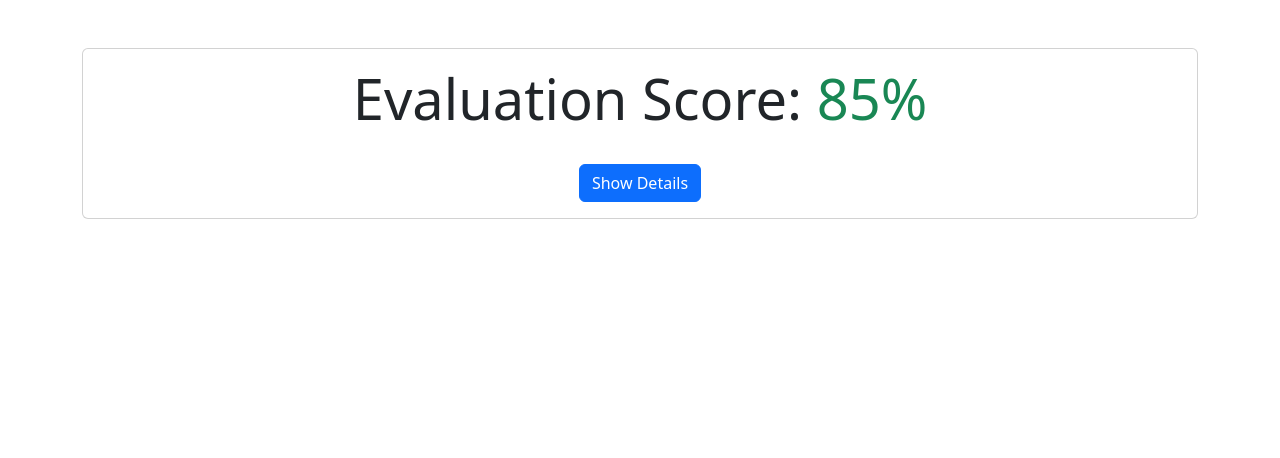
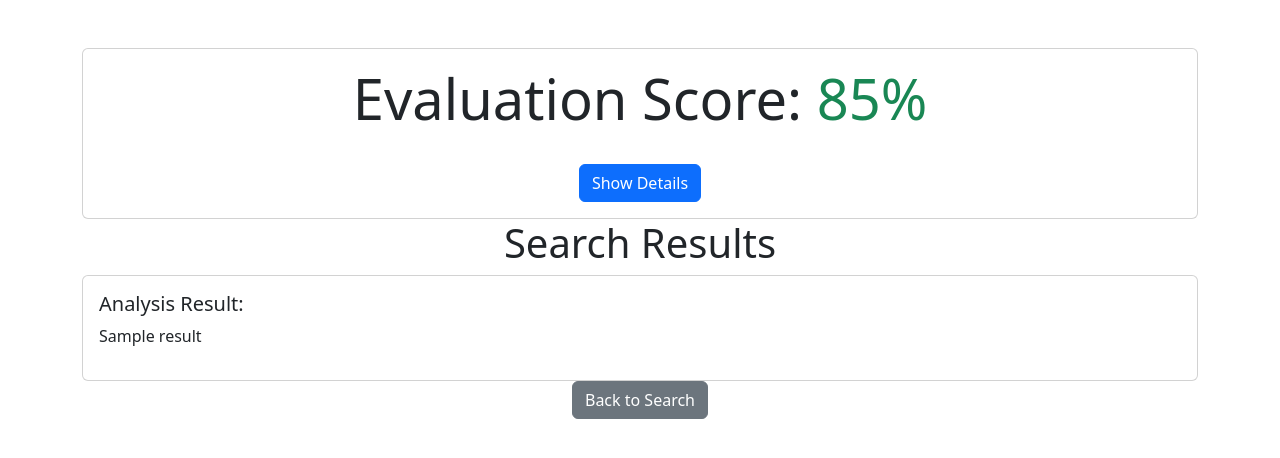
Before and after one commit to Vitalieww/xmas, a Flask app: template templates/result.html in a window 1280 px wide. Shown: the top 458 px of the page. Run offline with Flask 3, Linux system fonts and the light colour scheme; the template is opened without the code that fills it: most values are stand-ins (such as "Sample title", 1, 10 or a date in 2020).

Commit message:
second prototype

```diff
--- a/app.py
+++ b/app.py
@@ -1,5 +1,5 @@
 from flask import Flask, render_template, request
-from algocop import text_analysis
+from algocop import text_analysis  # Assuming this is your text analysis function
 
 app = Flask(__name__)
 
@@ -7,12 +7,14 @@ app = Flask(__name__)
 def index():
     return render_template('index.html')
 
-@app.route('/search', methods=['GET', 'POST'])
+@app.route('/search', methods=['GET'])
 def search():
-    # Handle the search request
-    query = request.args.get('search')  # Get the search input
-    print(text_analysis(query))
-    return render_template("result.html")
+    query = request.args.get('search')  # Get the search input from the query string
+    if query:
+        result = text_analysis(query)  # Process the query with your text_analysis function
+        return render_template('result.html', result=result)  # Pass the result to the result page
+    else:
+        return render_template('index.html', error="Please enter a query.")  # Handle empty query
 
 if __name__ == '__main__':
     app.run(debug=True)
--- a/templates/result.html
+++ b/templates/result.html
@@ -3,49 +3,40 @@
 <head>
   <meta charset="UTF-8">
   <meta name="viewport" content="width=device-width, initial-scale=1.0">
-  <title>Evaluation Score</title>
+  <title>Search Result</title>
   <!-- Bootstrap CSS -->
   <link href="https://cdn.jsdelivr.net/npm/bootstrap@5.3.0/dist/css/bootstrap.min.css" rel="stylesheet">
-  <style>
-    .details {
-      max-height: 0;
-      overflow: hidden;
-      opacity: 0;
-      transition: max-height 0.5s ease, opacity 0.5s ease;
-    }
-
-    .details.show {
-      max-height: 500px; /* Adjust based on the content height */
-      opacity: 1;
-    }
-  </style>
 </head>
 <body>
-  <div class="container my-5">
-    <div class="card">
+
+<div class="container my-5">
+  <div class="card">
       <div class="card-body text-center">
         <h1 class="display-4">Evaluation Score: <span class="text-success">85%</span></h1>
         <button class="btn btn-primary mt-4 toggle-details-button">Show Details</button>
       </div>
     </div>
-    <div class="card mt-3 details details-card">
+  <h1 class="text-center">Search Results</h1>
+  {% if result %}
+    <div class="card">
       <div class="card-body">
-        <h5>Details:</h5>
-        <ul>
-          <li>Criteria 1: Excellent performance in category A (90%)</li>
-          <li>Criteria 2: Good performance in category B (80%)</li>
-          <li>Criteria 3: Average performance in category C (70%)</li>
-        </ul>
-        <p>
-          The evaluation considers several metrics to arrive at the final score.
-          Keep improving in the lower-performing categories for better results.
-        </p>
+        <h5 class="card-title">Analysis Result:</h5>
+        <p>{{ result }}</p>  <!-- Display the analysis result here -->
       </div>
     </div>
+  {% else %}
+    <div class="alert alert-warning text-center">
+      No results found for your search.
+    </div>
+  {% endif %}
+
+  <div class="text-center">
+    <a href="/" class="btn btn-secondary">Back to Search</a>
   </div>
+</div>
 
-  <!-- Bootstrap JS and Popper.js -->
-  <script src="https://cdn.jsdelivr.net/npm/bootstrap@5.3.0/dist/js/bootstrap.bundle.min.js"></script>
+<!-- Bootstrap JS and Popper.js -->
+<script src="https://cdn.jsdelivr.net/npm/bootstrap@5.3.0/dist/js/bootstrap.bundle.min.js"></script>
   <script>
     document.querySelector('.toggle-details-button').addEventListener('click', function () {
       const detailsCard = document.querySelector('.details-card');
```
